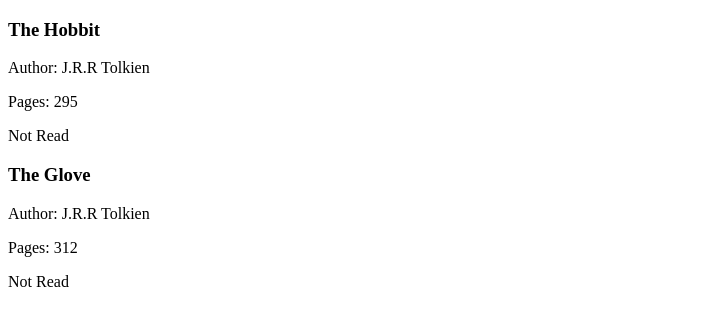
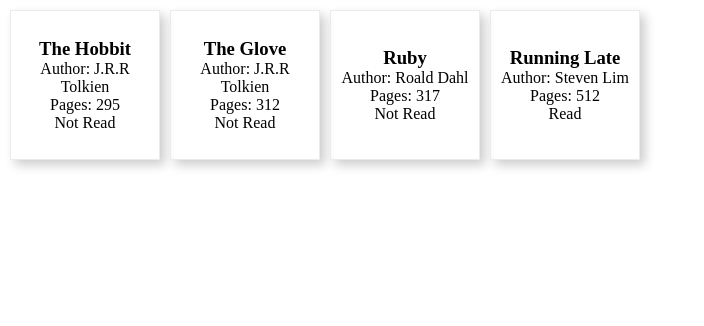
Before and after one commit to 1q2a1/Library, a plain HTML site: page index.html in a window 1280 px wide. Shown: the whole page, without its empty margins (0-704 px from the left). Drawn offline with Linux system fonts and the light colour scheme.

Commit message:
added styling to books

```diff
--- a/index.html
+++ b/index.html
@@ -5,6 +5,7 @@
     <meta name="viewport" content="width=device-width, initial-scale=1.0">
     <title>Document</title>
     <script src="library.js" defer></script>
+    <link rel="stylesheet" href="styles.css">
 </head>
 <body>
     <div class="library"></div>
--- a/library.js
+++ b/library.js
@@ -21,6 +21,8 @@ function addBookToLibrary(title, author, pages, read) {
 
 addBookToLibrary("The Hobbit", "J.R.R Tolkien", 295, false)
 addBookToLibrary("The Glove", "J.R.R Tolkien", 312, false)
+addBookToLibrary("Ruby", "Roald Dahl", 317, false)
+addBookToLibrary("Running Late", "Steven Lim", 512, true)
 console.log(myLibrary)
 
 function displayBooks(){
@@ -30,6 +32,7 @@ function displayBooks(){
 
         myLibrary.forEach(function(book){
             let bookElement = document.createElement("div")
+            bookElement.className= "book"
             bookElement.innerHTML = `
                 <h3>${book.title}</h3>
                 <p>Author: ${book.author}</p>
--- a/styles.css
+++ b/styles.css
@@ -0,0 +1,26 @@
+*{
+    padding: 0px;
+    margin: 0px;
+    box-sizing: border-box;
+}
+
+.library {
+    padding:10px;
+    display: flex;
+    flex-wrap: wrap;
+    gap: 10px; /* space between cards */
+}
+
+.book {
+    flex: 0 0 150px; /* flex-grow, flex-shrink, flex-basis */
+    height: 150px; /* for square cards */
+    border: 1px solid #eceaea;
+    padding: 10px;
+    box-sizing: border-box; /* include padding and border in the width and height */
+    display: flex;
+    flex-direction: column;
+    justify-content: center;
+    align-items: center;
+    text-align: center;
+    box-shadow: 5px 5px 10px rgba(0, 0, 0, 0.2);
+}
```
